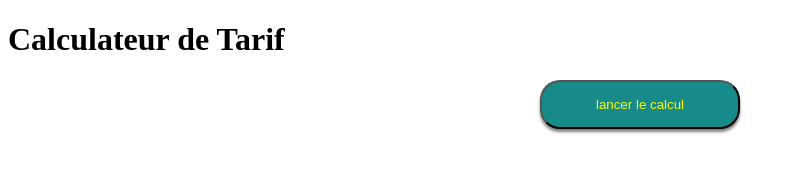
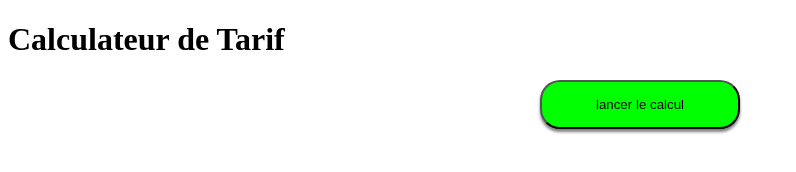
Before and after one commit to jer27-kbs/sessionpartiel2, a plain HTML site: page index.html in a window 1280 px wide. In both pictures the pointer is over the button "lancer le calcul". Shown: the whole page, without its empty margins (0-796 px from the left). Drawn offline with Linux system fonts and the light colour scheme.

Commit message:
Update style.css

```diff
--- a/style.css
+++ b/style.css
@@ -15,3 +15,8 @@
     border-radius: 20px;
     box-shadow: 0px 3px 3px gray;
 }
+
+.btn:hover{
+    background-color: rgb(0, 255, 0);
+    color: black;
+}
```
